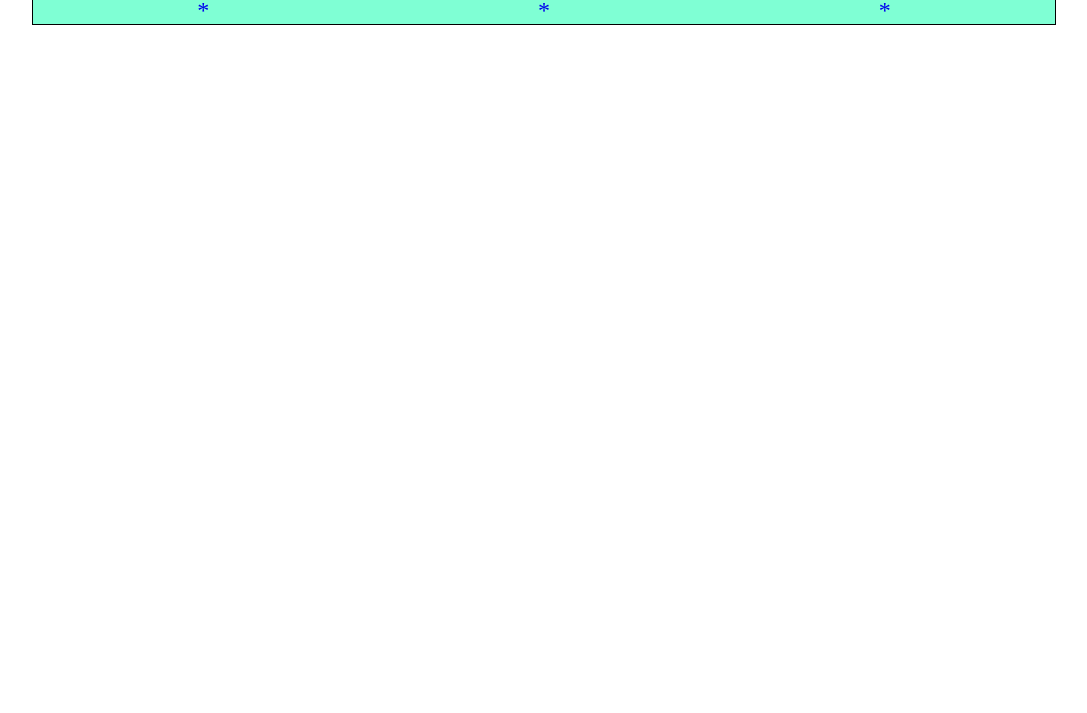
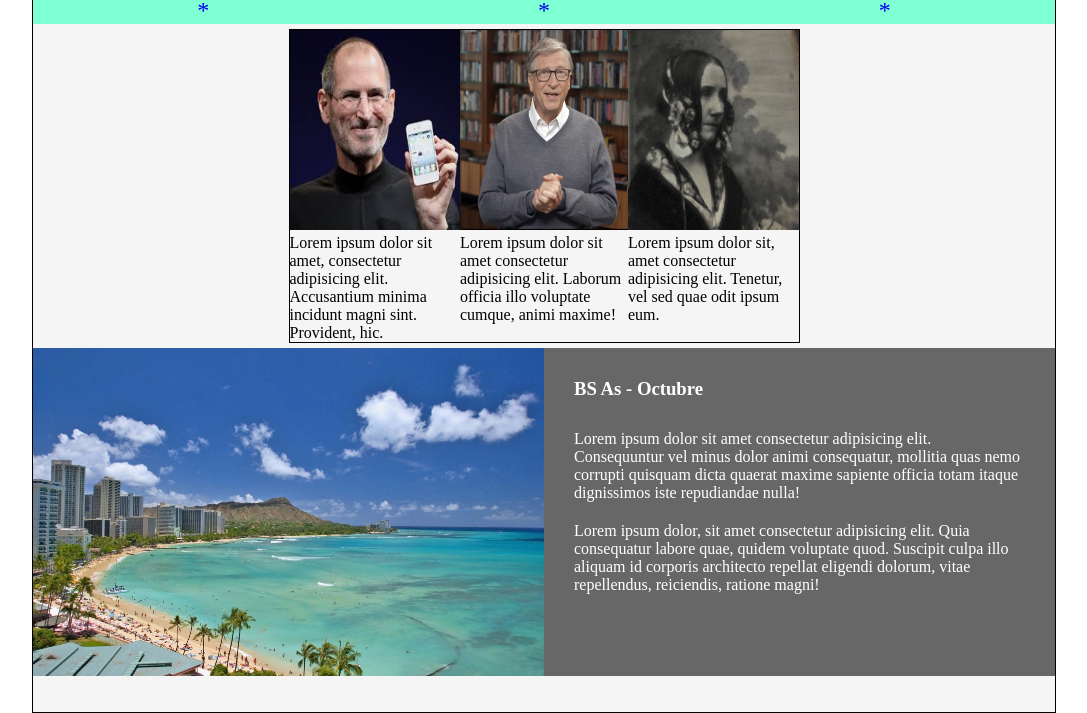
Before and after one commit to Mcmoragues/RepoMario2023, a plain HTML site: page Index.html in a window 1280 px wide. Shown: the part 474-1187 px from the top of the page, without its empty margins (96-1183 px from the left). Before the commit the page ends 800 px from the top, so only its background shows below. Drawn offline with Linux system fonts and the light colour scheme; a web font is replaced by a local one.

Commit message:
Oradores foto

```diff
--- a/Estilo.css
+++ b/Estilo.css
@@ -143,3 +143,45 @@ font-size: 1.5em;
     width: 100%;
     height: 100%;
 }
+.conteorador{
+    width: 50%;
+    margin: 5px auto ;
+    height: auto;
+    background-color: whitesmoke;
+    border: 1px solid black;
+    display: grid;
+    grid-template-columns: 1fr 33% 1fr;
+    grid-template-rows: auto;
+    grid-area: oradores;
+}
+
+.orador p {color: black;}
+
+.orador img {height: 200px ; width: 100%;}
+
+.contefoto{
+    display: grid;
+    grid-area: foto;
+    width: 100%;
+    margin: auto;
+    grid-template-columns: 50% auto;
+
+}
+/* .playa{
+    height: 500px;
+} */
+
+.playa img {width: 100%; height: 100%;}
+.texto{
+    background-color: rgb(104, 103, 103);
+}
+
+.texto p {
+    color: white;
+    margin: 20px 30px;
+}
+
+.texto h3 {color: white;
+    text-align: left;
+    margin: 30px;
+}
--- a/Index.html
+++ b/Index.html
@@ -84,3 +84,30 @@
             <a href="#itemcarrusel2">*</a>
             <a href="#itemcarrusel3">*</a>
          </div>
+
+          <!-- <h2>Conoce a los oradores</h2> -->
+
+          <div class="conteorador">
+            <div class="orador"><img src="Imagenes/steve.jpg" alt="Steve"></div>
+            <div class="orador"><img src="Imagenes/bill.jpg" alt="Bill"></div>
+            <div class="orador"><img src="Imagenes/ada.jpeg" alt="Ada"></div>
+
+            <div class="orador"> <p>Lorem ipsum dolor sit amet, consectetur adipisicing elit. Accusantium minima incidunt magni sint. Provident, hic.</p></div>
+
+            <div class="orador"> <p>Lorem ipsum dolor sit amet consectetur adipisicing elit. Laborum officia illo voluptate cumque, animi maxime!</p> </div>
+
+
+            <div class="orador">
+                <p>Lorem ipsum dolor sit, amet consectetur adipisicing elit. Tenetur, vel sed quae odit ipsum eum.</p>
+            </div>
+         </div>
+
+         <div class="contefoto">
+            <div class="playa"> <img src="Imagenes/honolulu.jpg" alt="Playa"></div>
+            <div class="texto">
+                <h3>BS As - Octubre</h3>
+                <p>Lorem ipsum dolor sit amet consectetur adipisicing elit. Consequuntur vel minus dolor animi consequatur, mollitia quas nemo corrupti quisquam dicta quaerat maxime sapiente officia totam itaque dignissimos iste repudiandae nulla!</p>
+                <p>Lorem ipsum dolor, sit amet consectetur adipisicing elit. Quia consequatur labore quae, quidem voluptate quod. Suscipit culpa illo aliquam id corporis architecto repellat eligendi dolorum, vitae repellendus, reiciendis, ratione magni!</p> </div>
+
+         </div>
+         <br><br>
```
